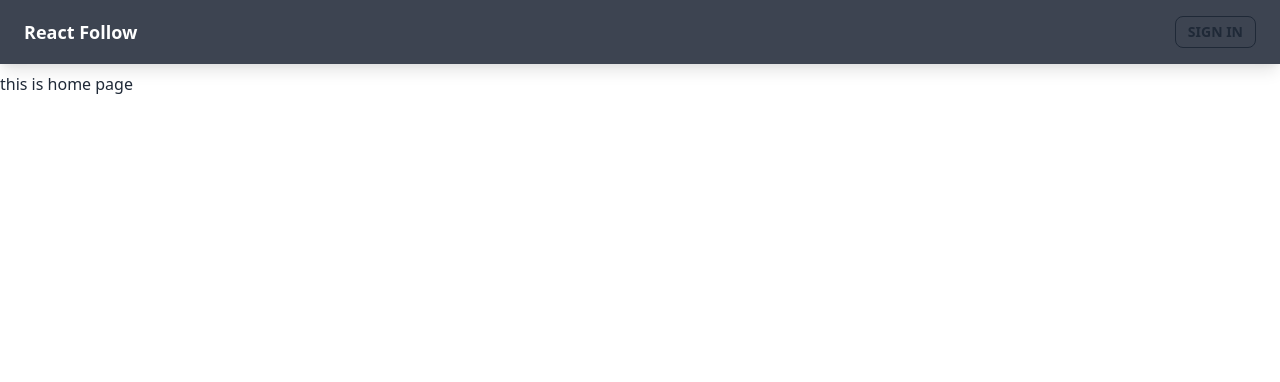
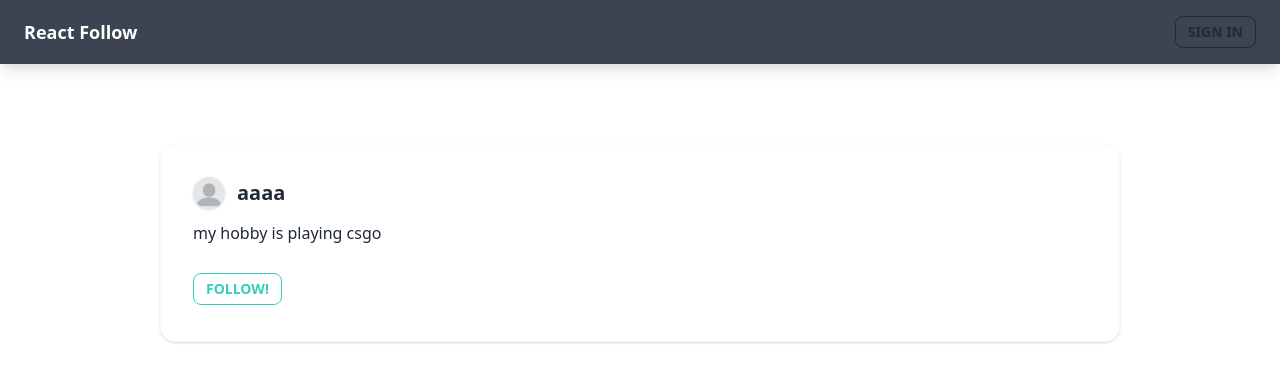
Before and after one commit to murakamiren/react-following, a React (Create React App) app: page / in a window 1280 px wide. Shown: the top 382 px of the page. Built offline with nearby package versions, Linux system fonts and the light colour scheme; no server answers.

Commit message:
add usercard

```diff
--- a/src/components/Header.tsx
+++ b/src/components/Header.tsx
@@ -3,6 +3,7 @@ import { Link } from "react-router-dom";
 import { AuthCtx } from "./contexts/AuthCx";
 import logOut from "./feartures/logout";
 import { useDisplayName } from "./Hooks/displayNameHook";
+import defaultAvatar from "../assets/img/blank-profile-picture-g7424d4f97_1280.png";
 
 const Header: React.VFC = () => {
 	const { currentUser } = useContext(AuthCtx);
@@ -17,8 +18,13 @@ const Header: React.VFC = () => {
 				{currentUser ? (
 					<Fragment>
 						<p>
-							Whats Up! <span className="text-accent">{displayName}!</span>
+							Whats Up! <span className="text-accent">{displayName}</span>!
 						</p>
+						<div className="avatar">
+							<div className="rounded-full w-10 h-10 mx-3 shadow">
+								<img src={defaultAvatar} alt="user avatar" />
+							</div>
+						</div>
 						<button className="btn btn-outline btn-sm ml-2" onClick={logOut}>
 							SIGN OUT
 						</button>
--- /dev/null
+++ b/src/components/UserCard.tsx
@@ -0,0 +1,24 @@
+import defaultAvatar from "../assets/img/blank-profile-picture-g7424d4f97_1280.png";
+
+const UserCard: React.VFC = () => {
+	return (
+		<div className="card lg:card-side bordered shadow mt-8 w-9/12">
+			<div className="card-body">
+				<h3 className="card-title flex flex-row items-center">
+					<div className="avatar mr-3">
+						<div className="rounded-full w-8 h-8 shadow">
+							<img src={defaultAvatar} alt="user avatar" />
+						</div>
+					</div>
+					aaaa
+				</h3>
+				<p>my hobby is playing csgo</p>
+				<div className="card-actions">
+					<button className="btn btn-outline btn-accent btn-sm">Follow!</button>
+				</div>
+			</div>
+		</div>
+	);
+};
+
+export default UserCard;
--- a/src/pages/HomePage.tsx
+++ b/src/pages/HomePage.tsx
@@ -1,10 +1,14 @@
 import Header from "../components/Header";
+import UserCard from "../components/UserCard";
 
 const HomePage: React.VFC = () => {
 	return (
 		<div>
 			<Header />
-			<h1>this is home page</h1>
+			<h2 className="text-neutral-content text-2xl text-center mt-4">Users you should follow!</h2>
+			<div className="flex justify-center">
+				<UserCard />
+			</div>
 		</div>
 	);
 };
```
Also changed, not shown: src/assets/img/blank-profile-picture-g7424d4f97_1280.png (added).
